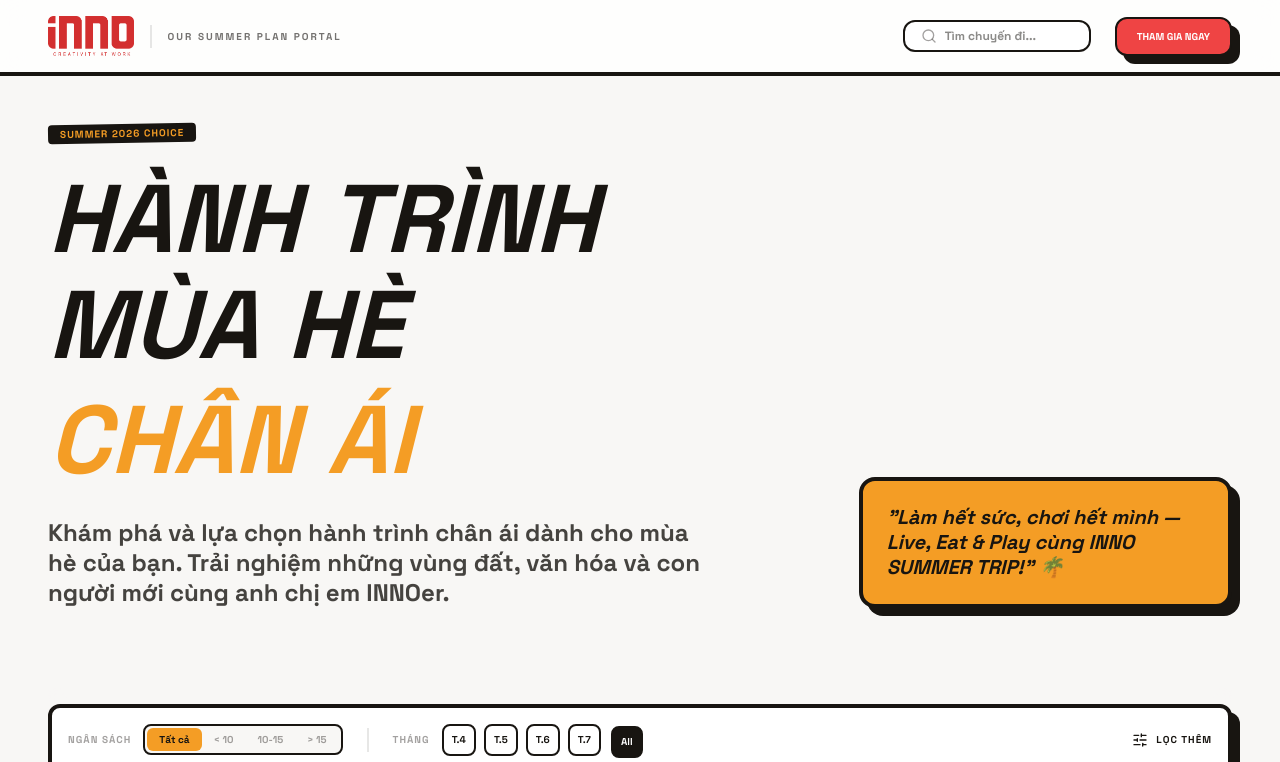
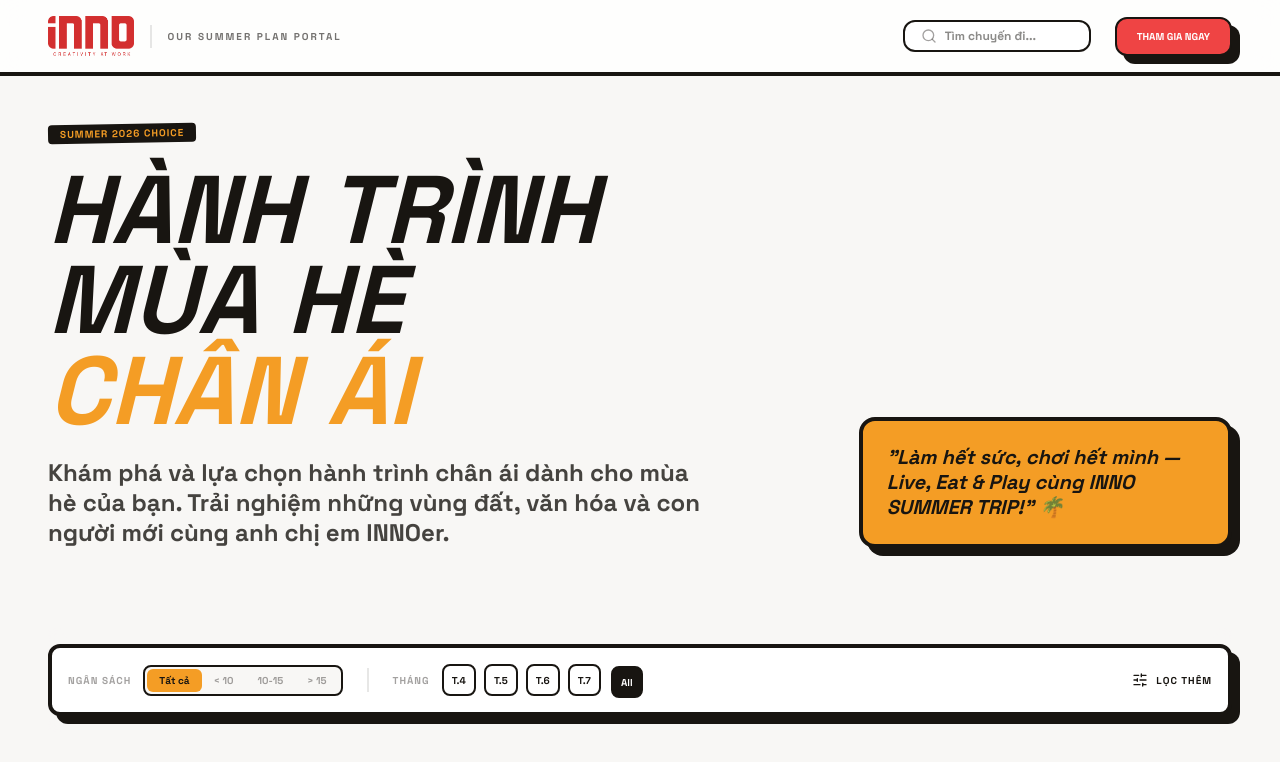
Before and after one commit to darkend16987/inno-summertrip-plan, a Next.js app: page / in a window 1280 px wide. Shown: the top 762 px of the page. Built offline with nearby package versions, Linux system fonts and the light colour scheme.

Commit message:
Update page.tsx

```diff
--- a/src/app/page.tsx
+++ b/src/app/page.tsx
@@ -124,11 +124,11 @@ export default function Home() {
               initial={{ y: 20, opacity: 0 }}
               animate={{ y: 0, opacity: 1 }}
               transition={{ delay: 0.1 }}
-              className="text-5xl md:text-8xl font-black uppercase italic flex flex-col gap-1 md:gap-2.5"
+              className="text-5xl md:text-8xl font-black uppercase italic flex flex-col gap-0 md:gap-1"
             >
-              {/* Line 1: HÀNH TRÌNH MÙA HÈ */}
-              <div className="flex flex-wrap text-charcoal leading-[1.1]">
-                {"HÀNH TRÌNH MÙA HÈ".split(" ").map((word, wordIdx, words) => (
+              {/* Line 1: HÀNH TRÌNH */}
+              <div className="flex flex-wrap text-charcoal leading-[0.9]">
+                {"HÀNH TRÌNH".split(" ").map((word, wordIdx, words) => (
                   <span key={wordIdx} className="inline-flex whitespace-nowrap">
                     {word.split("").map((char, i) => (
                       <motion.span
@@ -149,8 +149,31 @@ export default function Home() {
                 ))}
               </div>
 
-              {/* Line 2: CHÂN ÁI */}
-              <div className="flex flex-wrap text-primary leading-[1.1]">
+              {/* Line 2: MÙA HÈ */}
+              <div className="flex flex-wrap text-charcoal leading-[0.9]">
+                {"MÙA HÈ".split(" ").map((word, wordIdx, words) => (
+                  <span key={wordIdx} className="inline-flex whitespace-nowrap">
+                    {word.split("").map((char, i) => (
+                      <motion.span
+                        key={i}
+                        whileHover={{
+                          y: -15,
+                          rotate: i % 2 === 0 ? 5 : -5,
+                          color: "#f49d25"
+                        }}
+                        transition={{ type: "spring", stiffness: 400, damping: 10 }}
+                        className="inline-block cursor-default"
+                      >
+                        {char}
+                      </motion.span>
+                    ))}
+                    {wordIdx < words.length - 1 && <span className="w-[0.3em]"></span>}
+                  </span>
+                ))}
+              </div>
+
+              {/* Line 3: CHÂN ÁI */}
+              <div className="flex flex-wrap text-primary leading-[0.9]">
                 {"CHÂN ÁI".split(" ").map((word, wordIdx, words) => (
                   <span key={wordIdx} className="inline-flex whitespace-nowrap">
                     {word.split("").map((char, i) => (
```
